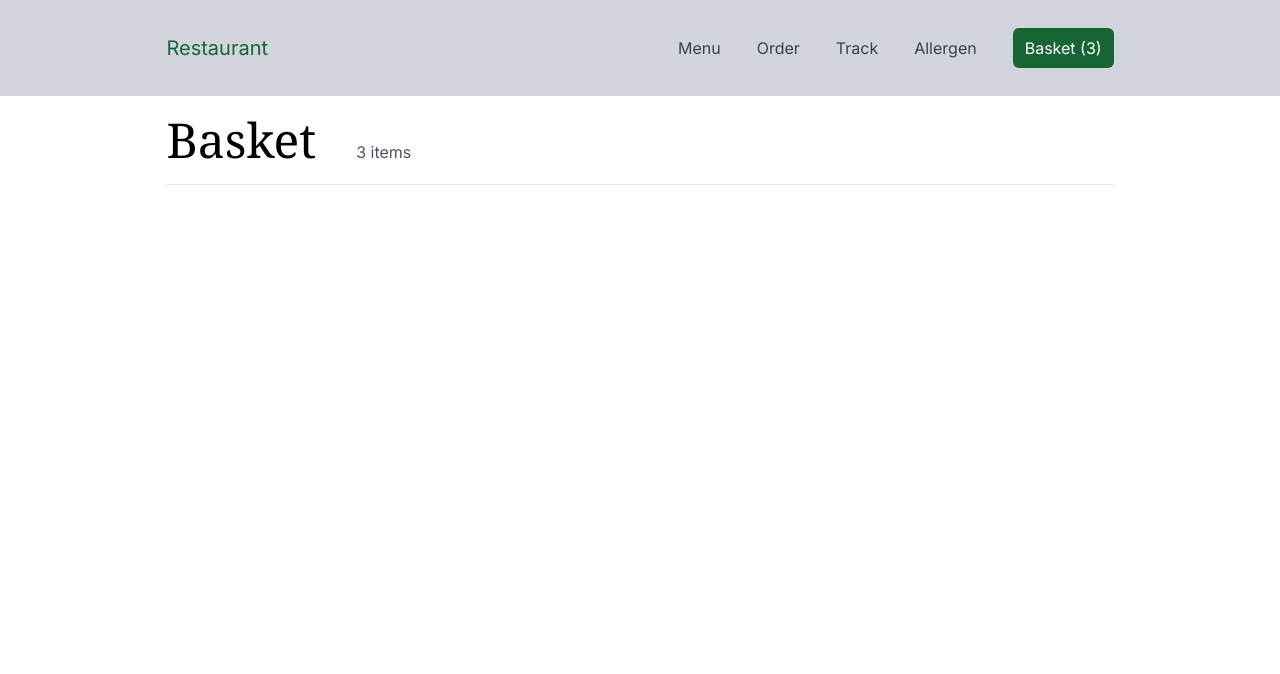
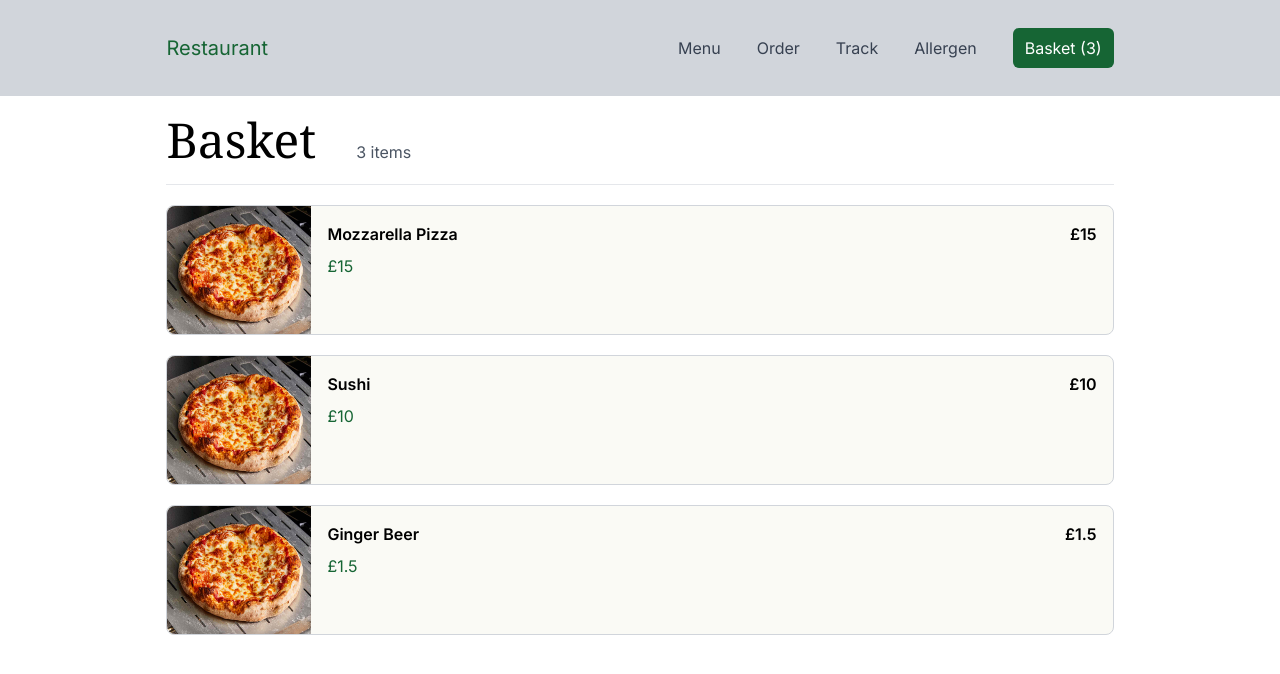
Before and after one commit to RealPhilos/resturant_website_team_project, a Next.js app in the folder frontend/: page /checkout in a window 1280 px wide. Shown: the top 674 px of the page. Built offline with nearby package versions, Linux system fonts and the light colour scheme.

Commit message:
added itemCard wip

```diff
--- /dev/null
+++ b/frontend/src/app/checkout/components/itemCard.jsx
@@ -0,0 +1,16 @@
+function ItemCard({ item: { id, name, price, quantity } }) {
+  return (
+    <div className="flex border bg-[#FAFAF5] border-gray-300 my-5 rounded-lg">
+      <img src="pizza.jpeg" className="w-36 inline-block h-32 rounded-l-lg" />
+      <div className="flex flex-col gap-2 w-full p-4">
+        <div className="w-full font-semibold flex justify-between">
+          <span>{name}</span>
+          <span>£{price}</span>
+        </div>
+        <span className="text-green-800">£{price}</span>
+      </div>
+    </div>
+  );
+}
+
+export default ItemCard;
--- /dev/null
+++ b/frontend/src/app/checkout/components/itemList.jsx
@@ -0,0 +1,31 @@
+import ItemCard from "./itemCard";
+
+export default function ItemList() {
+  const dummyData = [
+    {
+      id: 1,
+      name: "Mozzarella Pizza",
+      price: 15,
+      quantity: 1,
+    },
+    {
+      id: 2,
+      name: "Sushi",
+      price: 10,
+      quantity: 1,
+    },
+    {
+      id: 3,
+      name: "Ginger Beer",
+      price: 1.5,
+      quantity: 1,
+    },
+  ];
+  return (
+    <div>
+      {dummyData.map((data) => (
+        <ItemCard item={data} />
+      ))}
+    </div>
+  );
+}
--- a/frontend/src/app/checkout/page.jsx
+++ b/frontend/src/app/checkout/page.jsx
@@ -1,10 +1,12 @@
 import CheckoutHeader from "./components/checkoutHeader";
+import ItemList from "./components/itemList";
 
 export default function CheckoutPage() {
   return (
     <div>
       <CheckoutHeader />
       <hr />
+      <ItemList />
     </div>
   );
 }
```
